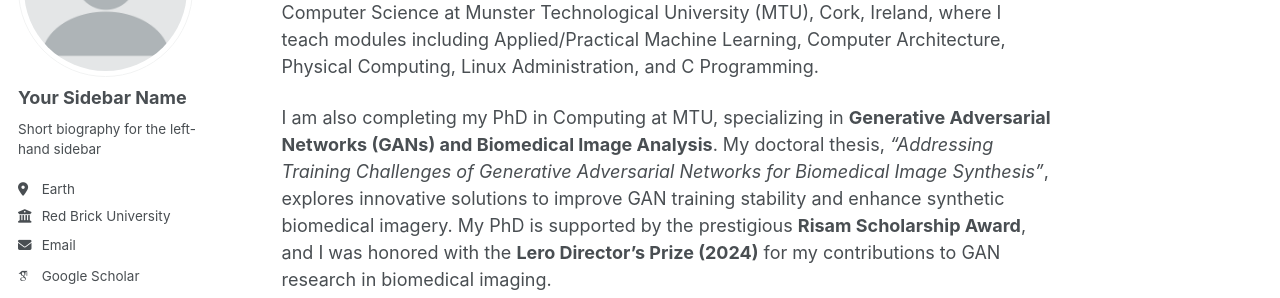
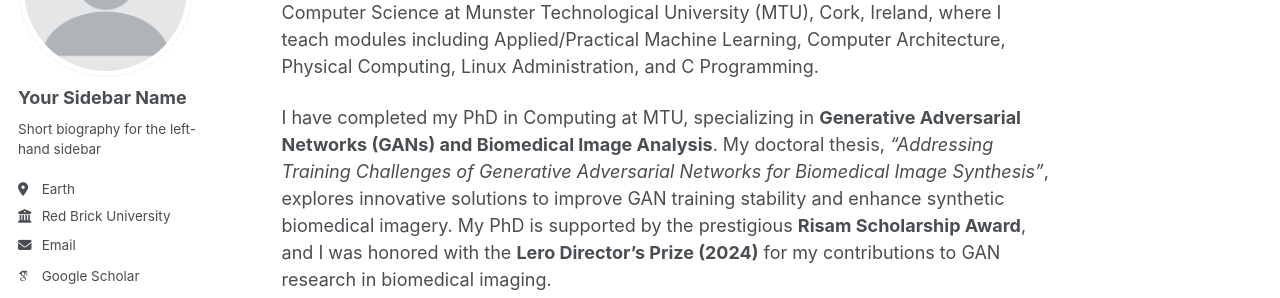
Before and after one commit to mmuneebsaad/mmuneebsaad.github.io, a Jekyll site: the page built from _pages/about.md, in a window 1280 px wide and 900 px high. Shown: the part 197-495 px from the top of the window. Built offline with Jekyll 4.4.1, drawn with Linux system fonts in a browser that asks for light colours; some web fonts are replaced; a script that is not in the unit is left out.

Commit message:
Update about.md

```diff
--- a/_pages/about.md
+++ b/_pages/about.md
@@ -9,7 +9,7 @@ redirect_from:
 
 I am Muhammad Muneeb Saad, currently a Lecturer (part-time) in the Department of Computer Science at Munster Technological University (MTU), Cork, Ireland, where I teach modules including Applied/Practical Machine Learning, Computer Architecture, Physical Computing, Linux Administration, and C Programming.
 
-I am also completing my PhD in Computing at MTU, specializing in **Generative Adversarial Networks (GANs) and Biomedical Image Analysis**. My doctoral thesis, *“Addressing Training Challenges of Generative Adversarial Networks for Biomedical Image Synthesis”*, explores innovative solutions to improve GAN training stability and enhance synthetic biomedical imagery. My PhD is supported by the prestigious **Risam Scholarship Award**, and I was honored with the **Lero Director’s Prize (2024)** for my contributions to GAN research in biomedical imaging.
+I have completed my PhD in Computing at MTU, specializing in **Generative Adversarial Networks (GANs) and Biomedical Image Analysis**. My doctoral thesis, *“Addressing Training Challenges of Generative Adversarial Networks for Biomedical Image Synthesis”*, explores innovative solutions to improve GAN training stability and enhance synthetic biomedical imagery. My PhD is supported by the prestigious **Risam Scholarship Award**, and I was honored with the **Lero Director’s Prize (2024)** for my contributions to GAN research in biomedical imaging.
 
 Before pursuing my doctorate, I earned an MSc in Electrical Engineering (Deep Learning and Time Series Analytics) from COMSATS University Islamabad, Abbottabad Campus, Pakistan, where my thesis focused on fraud detection using Recurrent Neural Networks. My academic journey began with a BSc in Electrical (Telecommunication) Engineering from Gomal University, Pakistan.
 
```
